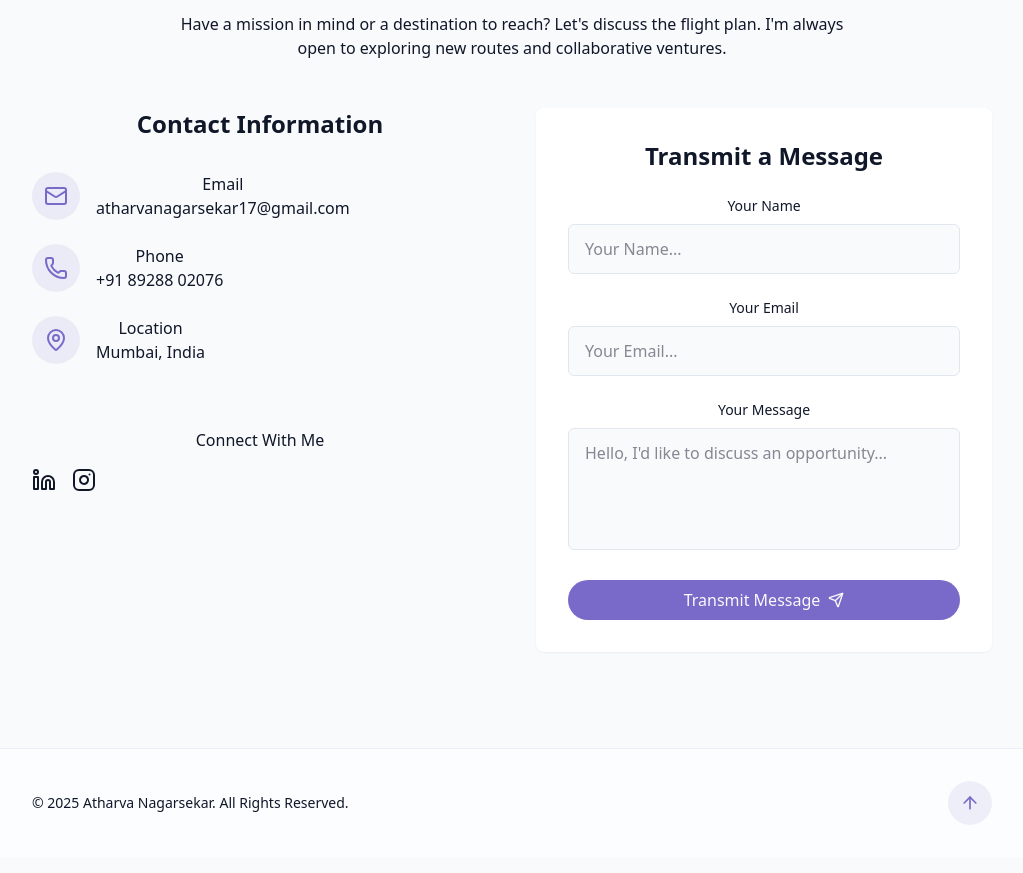
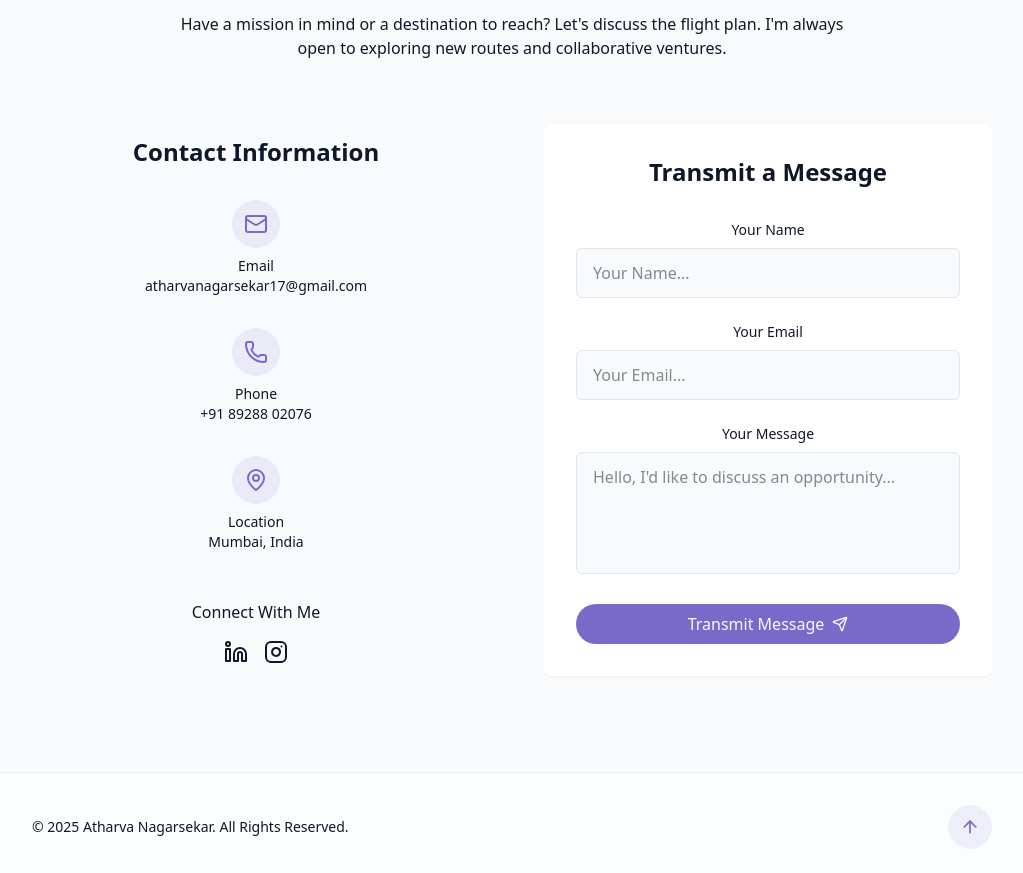
Before and after one commit to AtharvaNagarsekar/Portfolio, a React (Vite) app: page / in a window 1280 px wide. Shown: the part 4672-5545 px from the top of the page, without its empty margins (128-1151 px from the left). Built offline with nearby package versions, Linux system fonts and the light colour scheme.

Commit message:
Update ContactSection.jsx

```diff
--- a/src/components/ContactSection.jsx
+++ b/src/components/ContactSection.jsx
@@ -56,66 +56,58 @@ export const ContactSection = () => {
         <h2 className="text-3xl md:text-4xl font-bold mb-4 text-center">
           Open a <span className="text-primary">Comms Channel</span>
         </h2>
-        <p className="text-center text-muted-foreground mb-12 max-w-2xl mx-auto">
+        <p className="text-center text-muted-foreground mb-16 max-w-2xl mx-auto">
           Have a mission in mind or a destination to reach? Let's discuss the
           flight plan. I'm always open to exploring new routes and collaborative
           ventures.
         </p>
 
-        {/* --- MAIN GRID CONTAINER FOR BOTH COLUMNS --- */}
-        <div className="grid grid-cols-1 md:grid-cols-2 gap-12">
-          {/* --- LEFT COLUMN: CONTACT INFO (ADDED BACK IN) --- */}
+        <div className="grid grid-cols-1 md:grid-cols-2 gap-16 items-center">
+          {/* --- LEFT COLUMN: CONTACT INFO (RESTRUCTURED FOR CORRECT CENTERING) --- */}
+          <div className="flex flex-col space-y-12">
+            <div className="text-center">
+              <h3 className="text-2xl font-semibold mb-8">Contact Information</h3>
               <div className="space-y-8">
-            <h3 className="text-2xl font-semibold">Contact Information</h3>
-
-            <div className="space-y-6">
                 {/* Email Item */}
-              <div className="flex items-center space-x-4">
-                <div className="p-3 rounded-full bg-primary/10 flex-shrink-0">
+                <div className="flex flex-col items-center">
+                  <div className="p-3 rounded-full bg-primary/10 mb-2">
                     <Mail className="h-6 w-6 text-primary" />
                   </div>
-                <div>
-                  <h4 className="font-medium">Email</h4>
+                  <h4 className="font-medium text-sm">Email</h4>
                   <a
                     href="mailto:atharvanagarsekar17@gmail.com"
-                    className="text-muted-foreground hover:text-primary transition-colors"
+                    className="text-muted-foreground hover:text-primary transition-colors text-sm"
                   >
                     atharvanagarsekar17@gmail.com
                   </a>
                 </div>
-              </div>
-
                 {/* Phone Item */}
-              <div className="flex items-center space-x-4">
-                <div className="p-3 rounded-full bg-primary/10 flex-shrink-0">
+                <div className="flex flex-col items-center">
+                  <div className="p-3 rounded-full bg-primary/10 mb-2">
                     <Phone className="h-6 w-6 text-primary" />
                   </div>
-                <div>
-                  <h4 className="font-medium">Phone</h4>
+                  <h4 className="font-medium text-sm">Phone</h4>
                   <a
                     href="tel:+918928802076"
-                    className="text-muted-foreground hover:text-primary transition-colors"
+                    className="text-muted-foreground hover:text-primary transition-colors text-sm"
                   >
                     +91 89288 02076
                   </a>
                 </div>
-              </div>
-
                 {/* Location Item */}
-              <div className="flex items-center space-x-4">
-                <div className="p-3 rounded-full bg-primary/10 flex-shrink-0">
+                <div className="flex flex-col items-center">
+                  <div className="p-3 rounded-full bg-primary/10 mb-2">
                     <MapPin className="h-6 w-6 text-primary" />
                   </div>
-                <div>
-                  <h4 className="font-medium">Location</h4>
-                  <p className="text-muted-foreground">Mumbai, India</p>
+                  <h4 className="font-medium text-sm">Location</h4>
+                  <p className="text-muted-foreground text-sm">Mumbai, India</p>
                 </div>
               </div>
             </div>
 
-            <div className="pt-8">
+            <div className="text-center">
               <h4 className="font-medium mb-4">Connect With Me</h4>
-              <div className="flex space-x-4">
+              <div className="flex space-x-4 justify-center">
                 <a
                   href="https://www.linkedin.com/in/atharva-nagarsekar-9699a9207"
                   target="_blank"
@@ -138,9 +130,9 @@ export const ContactSection = () => {
             </div>
           </div>
 
-          {/* --- RIGHT COLUMN: CONTACT FORM --- */}
+          {/* --- RIGHT COLUMN: FORM --- */}
           <div className="bg-card p-8 rounded-lg shadow-xs">
-            <h3 className="text-2xl font-semibold mb-6 text-center">Transmit a Message</h3>
+            <h3 className="text-2xl font-semibold mb-8 text-center">Transmit a Message</h3>
             <form ref={form} className="space-y-6" onSubmit={handleSubmit}>
               <div>
                 <label htmlFor="name" className="block text-sm font-medium mb-2 text-center">
```
Lines whose indentation alone changed are shown as unchanged.
